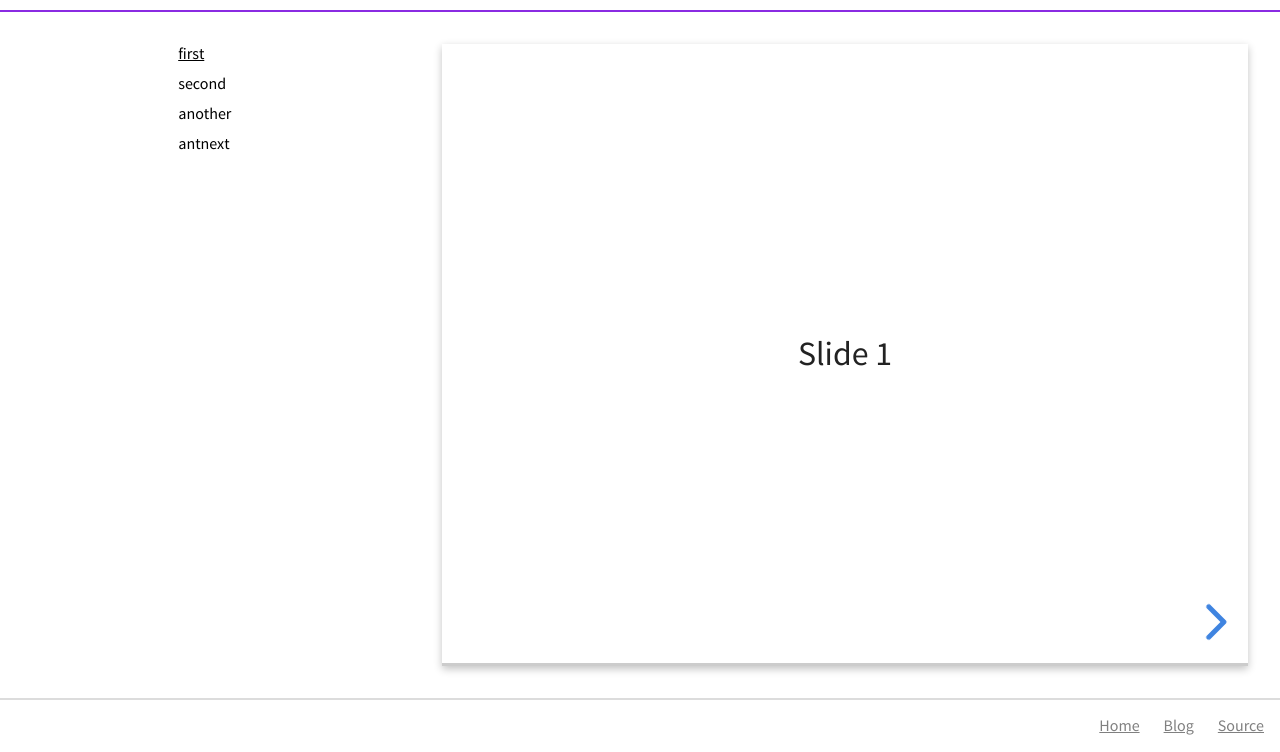
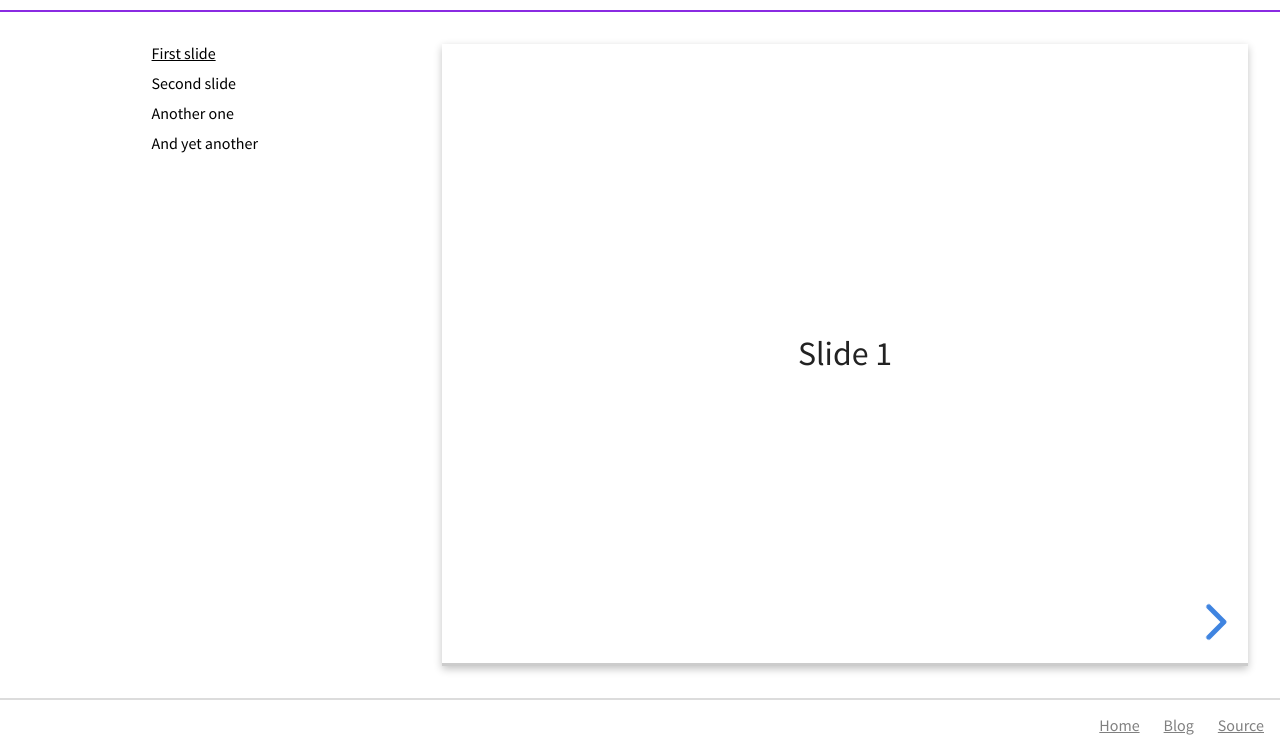
Before and after one commit to jakubsieradzki/mysite, an Eleventy site: page src/blog/first-post/index.njk in a window 1280 px wide. Shown: the part 48-800 px from the top of the page. Built offline with nearby package versions, Linux system fonts and the light colour scheme; Eleventy itself is replaced by a stand-in of ours; files that its build step writes are made by us from their sources.

Commit message:
add list element text content

```diff
--- a/src/blog/first-post/index.njk
+++ b/src/blog/first-post/index.njk
@@ -4,8 +4,8 @@ title: First blog post!
 {% extends "reveal-post.njk" %}
 
 {% block slides %}
-  <section id="first">Slide 1</section>
-  <section id="second">Slide 2</section>
-  <section id="another">another</section>
-  <section id="antnext">and another one</section>
+  <section id="first" data-nav-name="First slide">Slide 1</section>
+  <section id="second" data-nav-name="Second slide">Slide 2</section>
+  <section id="another" data-nav-name="Another one">another</section>
+  <section id="antnext" data-nav-name="And yet another">and another one</section>
 {% endblock %}
--- a/src/js/reveal-post.js
+++ b/src/js/reveal-post.js
@@ -17,7 +17,8 @@ function createNavigation() {
   document.querySelectorAll(".slides > section")
     .forEach(slide => {
       const slideId = slide.id
-      const listElement = navListElement(slideId)
+      const navName = slide.getAttribute("data-nav-name")
+      const listElement = navListElement(slideId, navName)
       if (currentSlideId === slideId) {
         listElement.classList.add("active")
       }
@@ -25,10 +26,10 @@ function createNavigation() {
     })
 }
 
-function navListElement(slideId) {
+function navListElement(slideId, navName) {
   const listElement = document.createElement("li")
   listElement.id = "list-item-" + slideId
-  listElement.textContent = slideId
+  listElement.textContent = navName
   return listElement
 }
 
```
